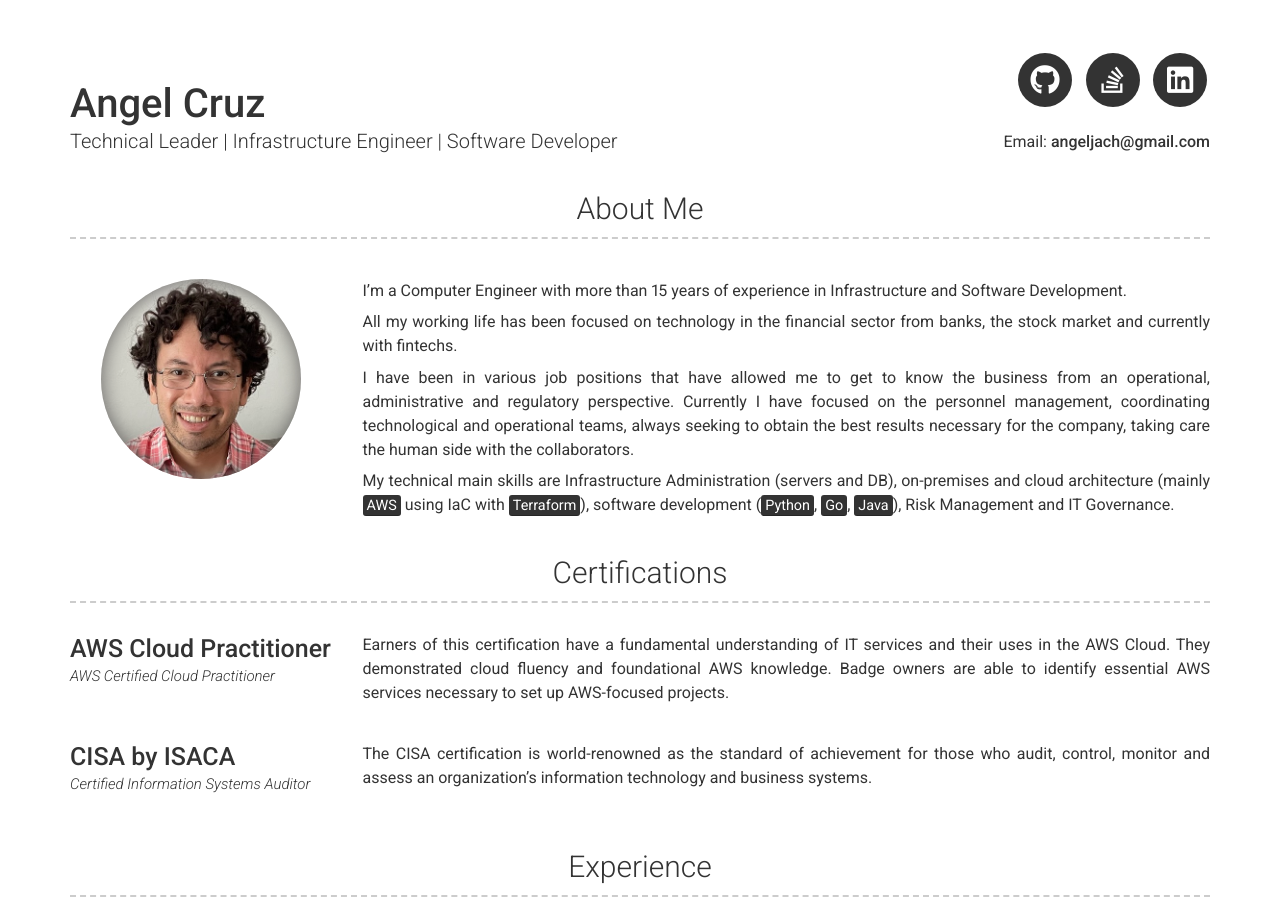
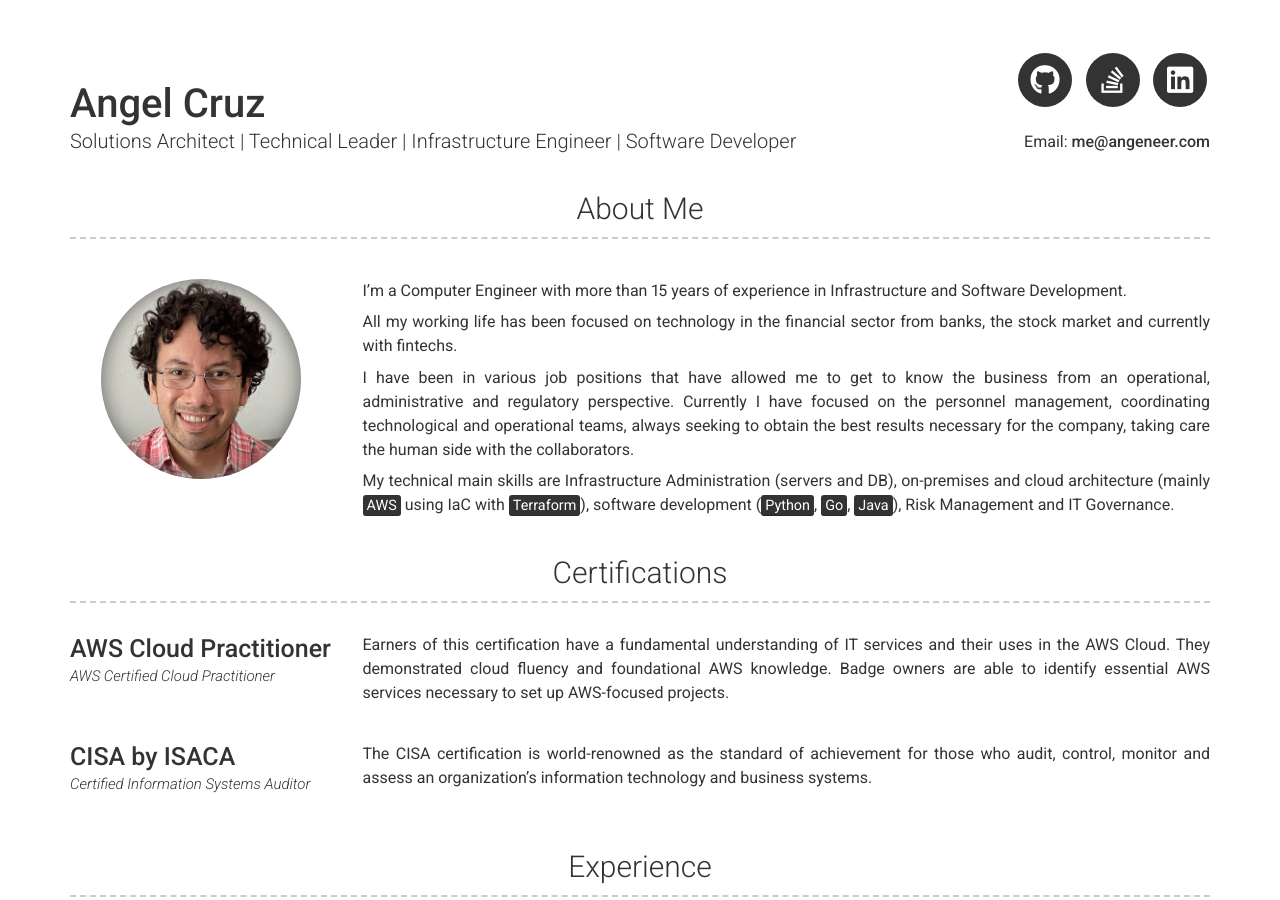
Before and after one commit to angeljach/angeljach.github.io, a Jekyll site: the page built from index.md, in a window 1280 px wide and 900 px high. Built offline with Jekyll 4.4.1, drawn with Linux system fonts in a browser that asks for light colours; nearby versions of some CDN libraries; some of the changed text lies outside the part shown.

Commit message:
contact information updated

```diff
--- a/_config.yml
+++ b/_config.yml
@@ -7,8 +7,8 @@ version: 2
 
 # Personal info
 name: Angel Cruz
-title: Technical Leader | Infrastructure Engineer | Software Developer
-email: angeljach@gmail.com
+title: Solutions Architect | Technical Leader | Infrastructure Engineer | Software Developer
+email: me@angeneer.com
 # email_title: Email (Email title override)
 # phone: Your phone number (optional)
 # phone_title: Phone (Phone title override)
```
